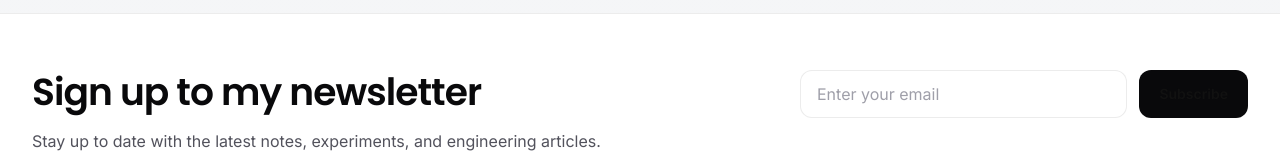
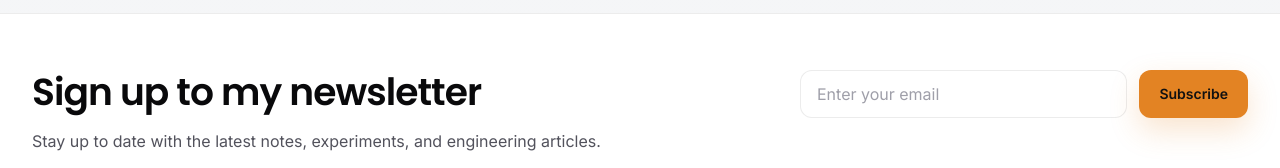
Before and after one commit to FunnyVazoniaina/NextBlog, a Next.js app: page / in a window 1280 px wide. Shown: the part 1018-1186 px from the top of the page. Built offline with nearby package versions, Linux system fonts and the light colour scheme; no server answers; the database is empty.

Commit message:
Updated the footer subscribe button to use the accent style.

```diff
--- a/components/layout/site-footer.tsx
+++ b/components/layout/site-footer.tsx
@@ -100,7 +100,7 @@ export function SiteFooter() {
               />
               <FooterLink
                 href={`mailto:${siteConfig.author.email}?subject=Newsletter subscription`}
-                className="inline-flex h-12 items-center justify-center rounded-xl bg-zinc-950 px-5 text-sm font-semibold text-white transition hover:bg-zinc-800 hover:text-white"
+                className="inline-flex h-12 items-center justify-center rounded-xl bg-accent px-5 text-sm font-semibold text-white shadow-[0_12px_30px_rgba(227,131,35,0.22)] transition hover:bg-[#cf741c] hover:text-white"
               >
                 Subscribe
               </FooterLink>
```
